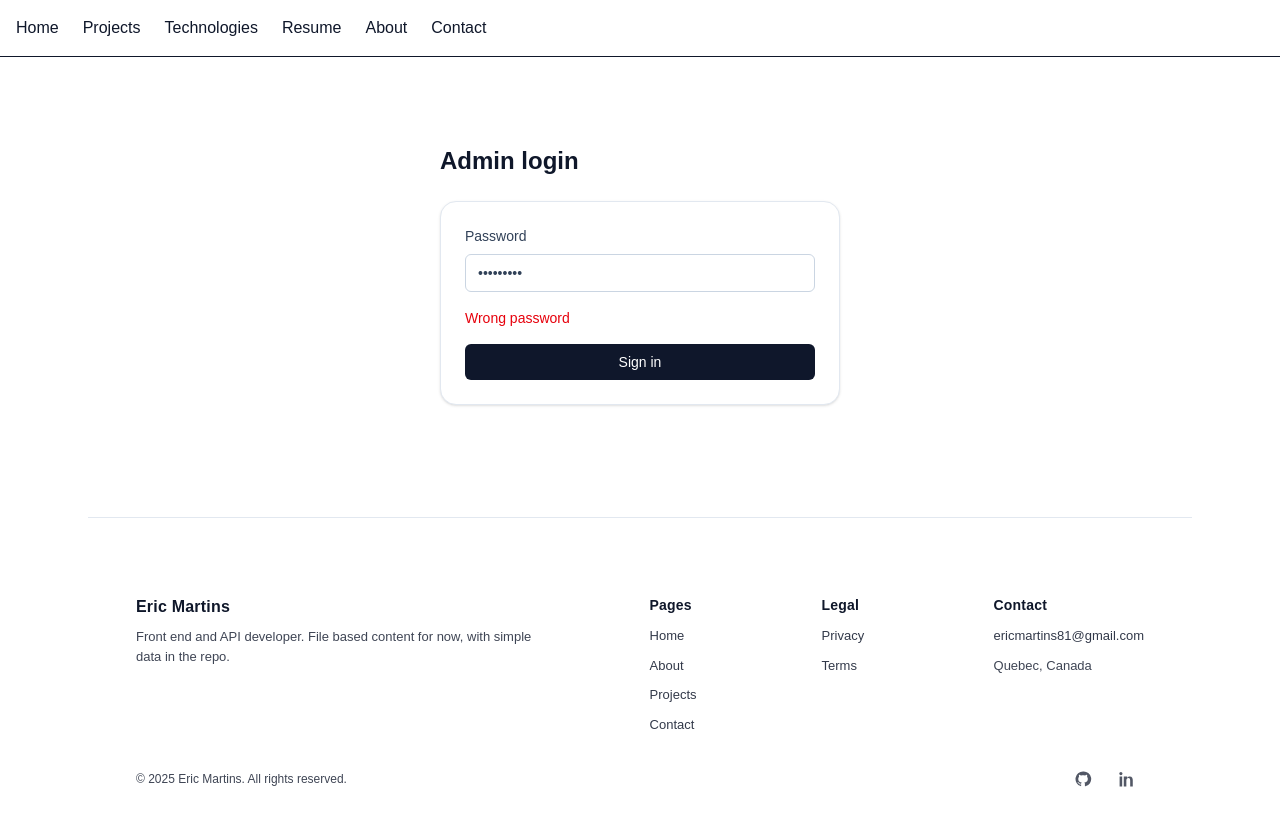
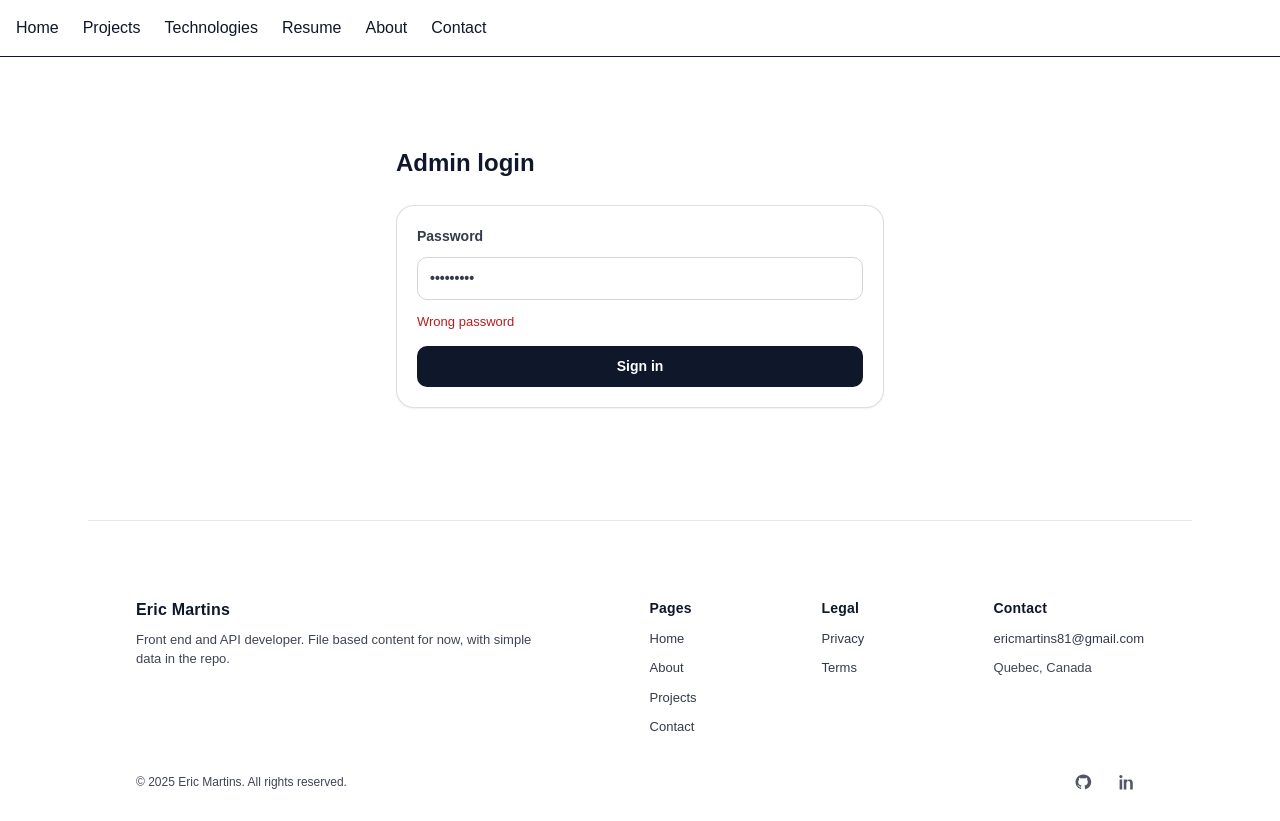
Before and after one commit to martins81-web/my-portfolio, a Next.js app: page /admin/login in a window 1280 px wide. Both pictures are taken after typing "Sample123" into the empty fields and a click on the button "Sign in". Built offline with nearby package versions, Linux system fonts and the light colour scheme; no server answers.

Commit message:
Fix admin login suspense for search params

```diff
--- /dev/null
+++ b/app/admin/login/LoginClient.tsx
@@ -0,0 +1,92 @@
+"use client"
+
+import { useState } from "react"
+import { useRouter, useSearchParams } from "next/navigation"
+
+export default function LoginClient() {
+  const [password, setPassword] = useState("")
+  const [error, setError] = useState<string | null>(null)
+  const [loading, setLoading] = useState(false)
+
+  const router = useRouter()
+  const params = useSearchParams()
+  const next = params.get("next") ?? "/admin"
+
+  async function onSubmit(e: React.FormEvent) {
+    e.preventDefault()
+    setLoading(true)
+    setError(null)
+
+    const r = await fetch("/api/admin/login", {
+      method: "POST",
+      headers: { "Content-Type": "application/json" },
+      body: JSON.stringify({ password }),
+    })
+
+    setLoading(false)
+
+    if (!r.ok) {
+      setError("Wrong password")
+      return
+    }
+
+    router.push(next)
+  }
+
+  const wrap: React.CSSProperties = { maxWidth: 520, margin: "0 auto", padding: "48px 16px" }
+  const card: React.CSSProperties = {
+    marginTop: 24,
+    border: "1px solid rgba(15,23,42,0.14)",
+    borderRadius: 18,
+    background: "#fff",
+    padding: 20,
+    boxShadow: "0 1px 2px rgba(0,0,0,0.06)",
+  }
+  const label: React.CSSProperties = { display: "block", fontSize: 14, fontWeight: 600, color: "rgba(15,23,42,0.85)" }
+  const input: React.CSSProperties = {
+    marginTop: 10,
+    width: "100%",
+    borderRadius: 10,
+    border: "1px solid rgba(15,23,42,0.18)",
+    padding: "10px 12px",
+    fontSize: 14,
+  }
+  const btn: React.CSSProperties = {
+    width: "100%",
+    marginTop: 14,
+    borderRadius: 10,
+    border: "none",
+    padding: "10px 12px",
+    fontSize: 14,
+    fontWeight: 600,
+    background: "rgb(15,23,42)",
+    color: "#fff",
+    cursor: "pointer",
+    opacity: loading ? 0.7 : 1,
+  }
+
+  return (
+    <main style={wrap}>
+      <h1 style={{ fontSize: 24, fontWeight: 700, margin: 0 }}>Admin login</h1>
+
+      <form onSubmit={onSubmit} style={card}>
+        <label style={label}>
+          Password
+          <input
+            type="password"
+            value={password}
+            onChange={e => setPassword(e.target.value)}
+            style={input}
+            autoFocus
+          />
+        </label>
+
+        {error ? <p style={{ marginTop: 12, fontSize: 13, color: "#b91c1c" }}>{error}</p> : null}
+
+        <button type="submit" disabled={loading} style={btn}>
+          {loading ? "Signing in" : "Sign in"}
+        </button>
+      </form>
+    </main>
+  )
+}
--- a/app/admin/login/page.tsx
+++ b/app/admin/login/page.tsx
@@ -1,63 +1,10 @@
-"use client"
-
-import { useState } from "react"
-import { useRouter, useSearchParams } from "next/navigation"
+import { Suspense } from "react"
+import LoginClient from "./LoginClient"
 
 export default function AdminLoginPage() {
-  const [password, setPassword] = useState("")
-  const [error, setError] = useState<string | null>(null)
-  const [loading, setLoading] = useState(false)
-  const router = useRouter()
-  const params = useSearchParams()
-  const next = params.get("next") ?? "/admin"
-
-  async function onSubmit(e: React.FormEvent) {
-    e.preventDefault()
-    setLoading(true)
-    setError(null)
-
-    const r = await fetch("/api/admin/login", {
-      method: "POST",
-      headers: { "Content-Type": "application/json" },
-      body: JSON.stringify({ password }),
-    })
-
-    setLoading(false)
-
-    if (!r.ok) {
-      setError("Wrong password")
-      return
-    }
-
-    router.push(next)
-  }
-
   return (
-    <main className="mx-auto w-full max-w-md px-6 py-12">
-      <h1 className="text-2xl font-semibold">Admin login</h1>
-
-      <form onSubmit={onSubmit} className="mt-6 space-y-4 rounded-2xl border border-slate-200 bg-white p-6 shadow-sm">
-        <label className="block text-sm font-medium text-slate-700">
-          Password
-          <input
-            type="password"
-            value={password}
-            onChange={e => setPassword(e.target.value)}
-            className="mt-2 w-full rounded-md border border-slate-300 px-3 py-2"
-            autoFocus
-          />
-        </label>
-
-        {error ? <p className="text-sm text-red-600">{error}</p> : null}
-
-        <button
-          type="submit"
-          disabled={loading}
-          className="inline-flex w-full items-center justify-center rounded-md bg-slate-900 px-4 py-2 text-sm font-medium text-white hover:bg-slate-700 disabled:opacity-60"
-        >
-          {loading ? "Signing in" : "Sign in"}
-        </button>
-      </form>
-    </main>
+    <Suspense fallback={<main style={{ maxWidth: 520, margin: "0 auto", padding: "48px 16px" }}>Loading</main>}>
+      <LoginClient />
+    </Suspense>
   )
 }
```
